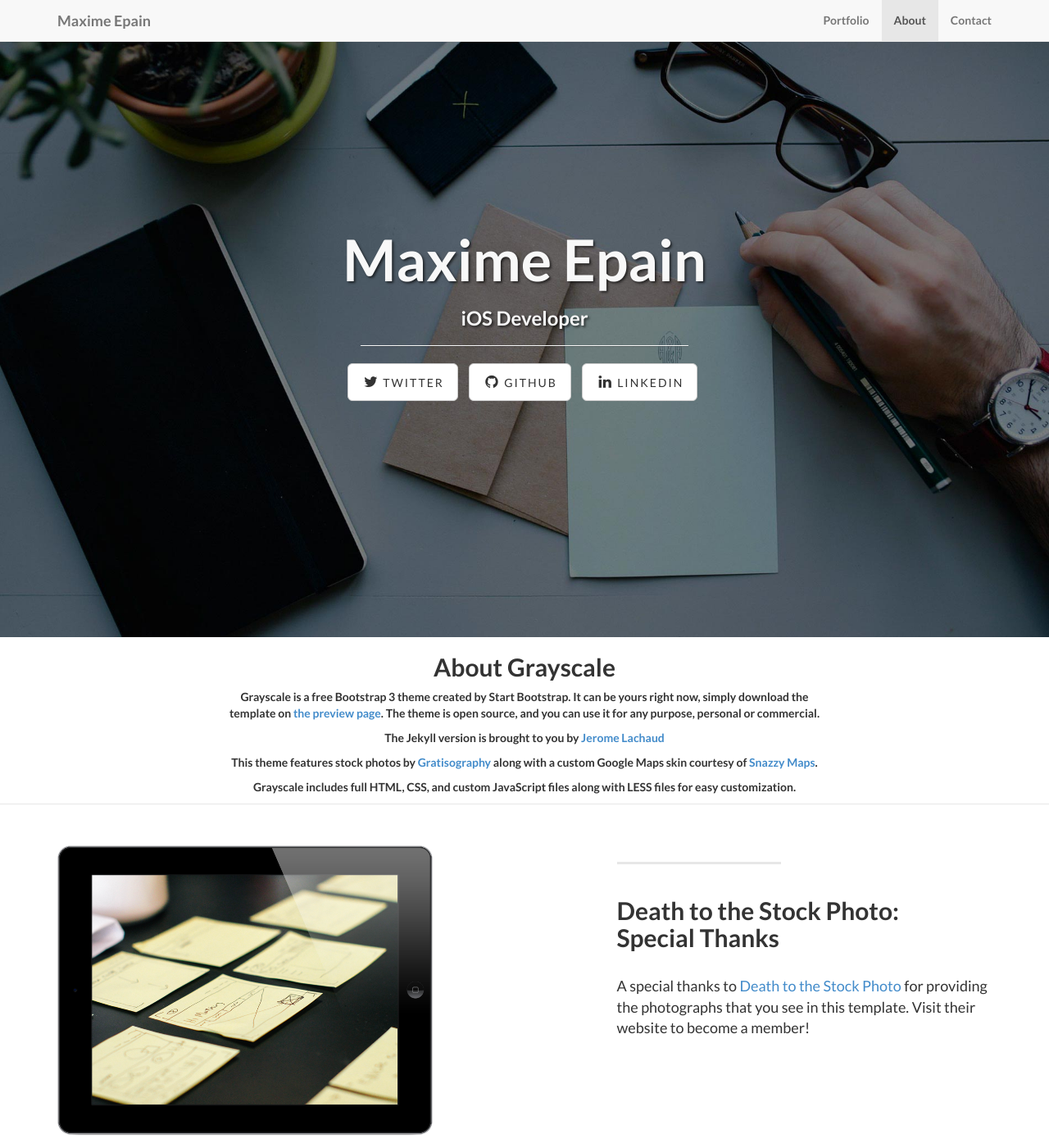
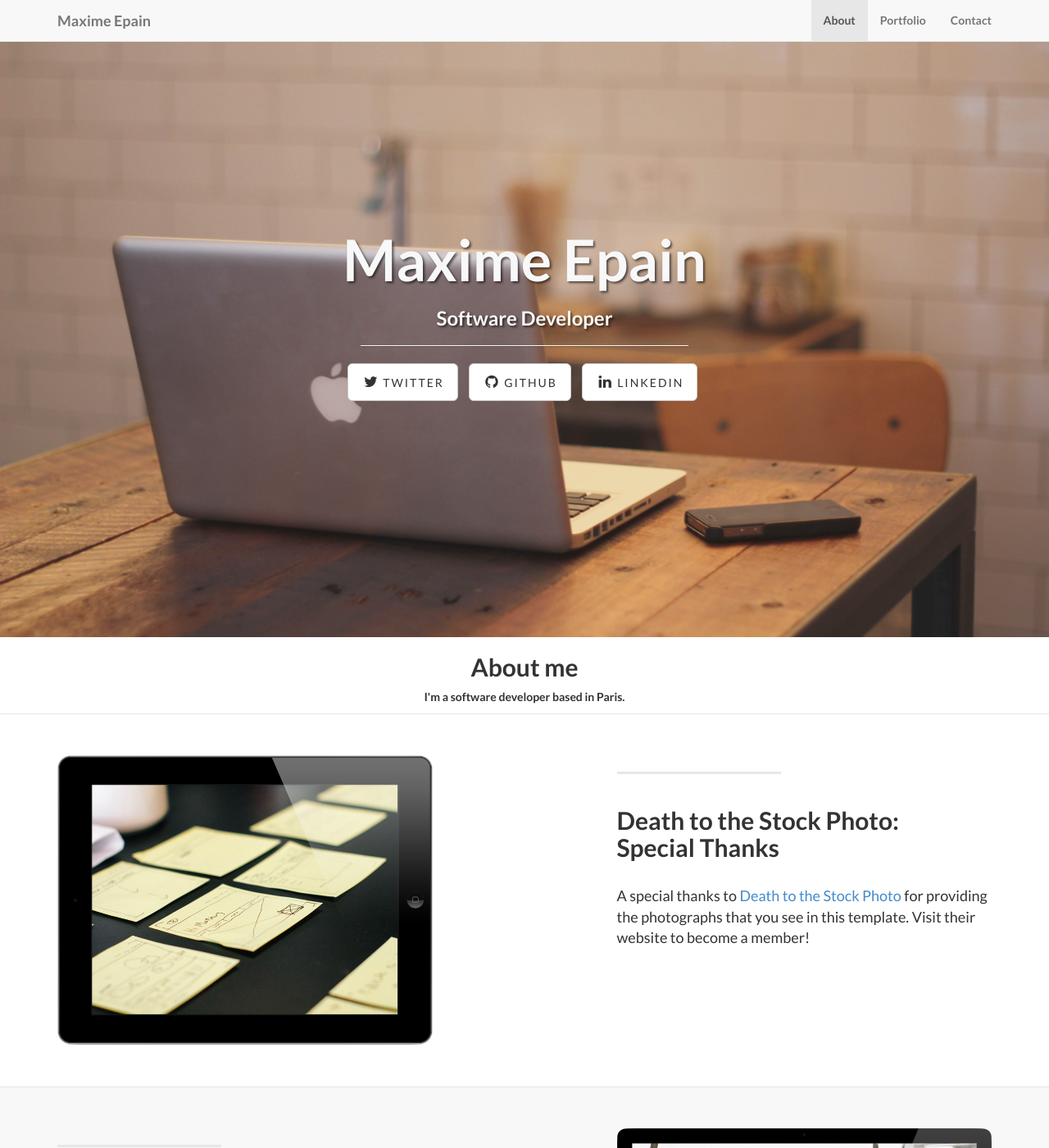
Before and after one commit to maxep/maxep.me, a Jekyll site: the page built from index.html, in a window 1280 px wide and 1400 px high. Shown: the whole window at 82% size. Built offline with Jekyll 4.4.1, drawn with Linux system fonts in a browser that asks for light colours.

Commit message:
Change pictures

```diff
--- a/_includes/about.html
+++ b/_includes/about.html
@@ -2,11 +2,12 @@
     <section id="about" class="container content-section text-center">
         <div class="row">
             <div class="col-lg-8 col-lg-offset-2">
-                <h2>About Grayscale</h2>
-                <p>Grayscale is a free Bootstrap 3 theme created by Start Bootstrap. It can be yours right now, simply download the template on <a href="http://startbootstrap.com/template-overviews/grayscale/">the preview page</a>. The theme is open source, and you can use it for any purpose, personal or commercial.</p>
-                <p>The Jekyll version is brought to you by <a href="https://github.com/jeromelachaud">Jerome Lachaud</a></p>
-                <p>This theme features stock photos by <a href="http://gratisography.com/">Gratisography</a> along with a custom Google Maps skin courtesy of <a href="http://snazzymaps.com/">Snazzy Maps</a>.</p>
-                <p>Grayscale includes full HTML, CSS, and custom JavaScript files along with LESS files for easy customization.</p>
+                <h2>About me</h2>
+                <p>I'm a software developer based in Paris.</p>
+<!--
+                <p>I have been graduated with a Software Engineering master degree from <a href="http://www.upmc.fr/fr/formations/diplomes/sciences_et_technologies2/masters2/mention_de_master_sciences_de_l_ingenieur/specialite_de_master_informatique_industrielle_image_et_signal_m2.html">Pierre et Marie Curie University</a> in 2011. I have started developing on iOS in 2014 by following a great <a href="https://www.france-universite-numerique-mooc.fr/">MOOC</a> and since that I'm an addict...</p>
+                <p>I use open source tools in my daily work and I contribute back to the community.</p>
+ -->
             </div>
         </div>
     </section>
--- a/_includes/header.html
+++ b/_includes/header.html
@@ -14,11 +14,11 @@
         <!-- Collect the nav links, forms, and other content for toggling -->
         <div class="collapse navbar-collapse" id="bs-example-navbar-collapse-1">
             <ul class="nav navbar-nav navbar-right">
+            	<li>
+                    <a class="page-scroll" href="#about">About</a>
+                </li>
                 <li>
                     <a class="page-scroll" href="#portfolio">Portfolio</a>
-                </li>
-                <li>
-                    <a class="page-scroll" href="#about">About</a>
                 </li>
                 <li>
                     <a class="page-scroll" href="#contact">Contact</a>
--- a/index.html
+++ b/index.html
@@ -1,5 +1,5 @@
 ---
 layout: default
 title: Maxime Epain
-subTitle: iOS Developer
+subTitle: Software Developer
 ---
```
Also changed, not shown: img/banner-bg.jpg, img/intro-bg.jpg, img/screenshot.png (deleted).
